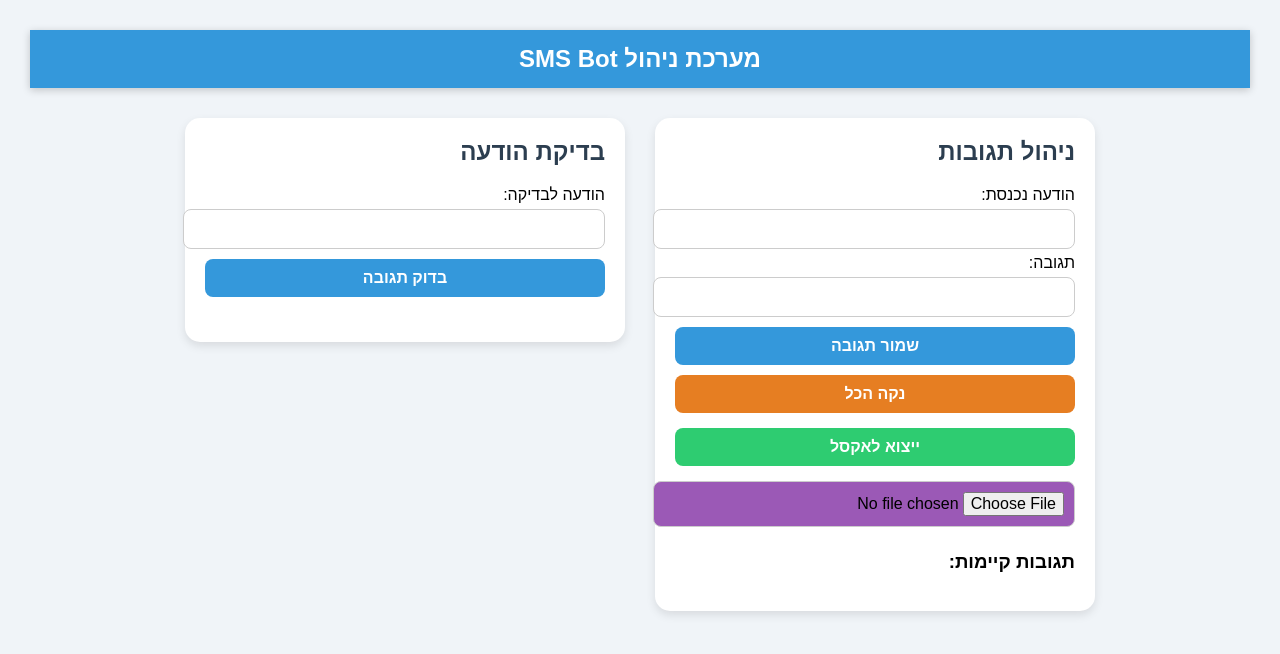
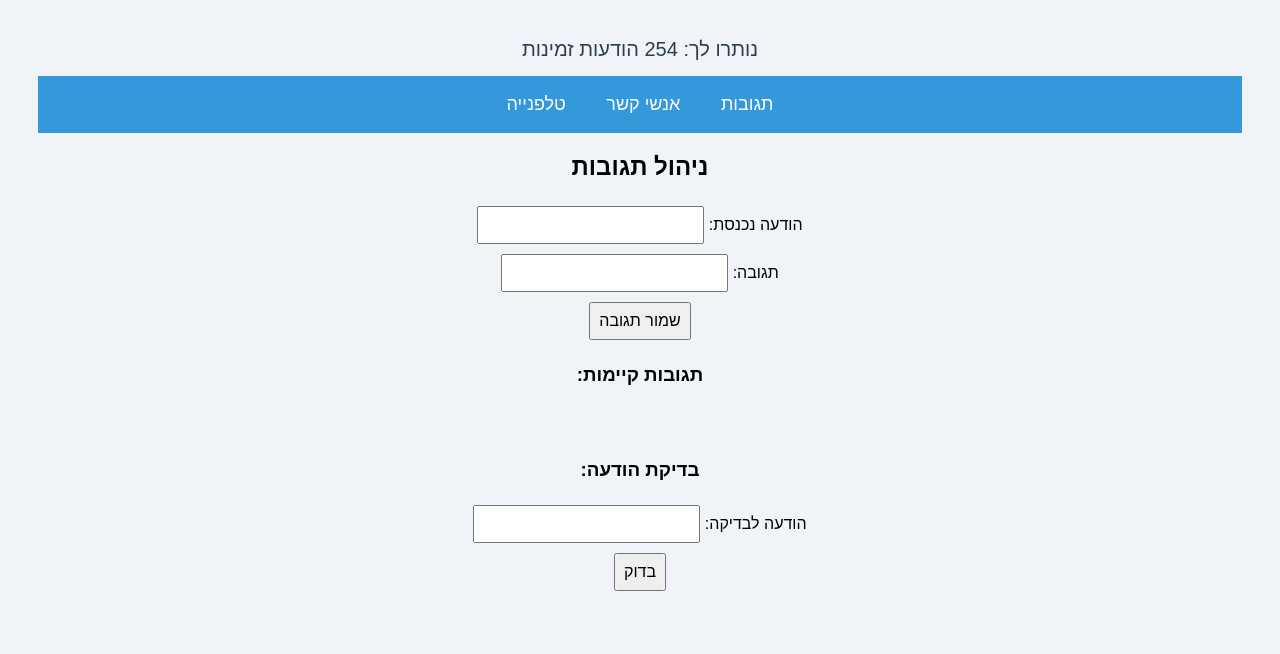
Before and after one commit to uriya222972/sms, a plain HTML site: page index.html in a window 1280 px wide. Drawn offline with Linux system fonts and the light colour scheme.

Commit message:
Update index.html

```diff
--- a/index.html
+++ b/index.html
@@ -3,166 +3,139 @@
 <head>
     <meta charset="UTF-8">
     <title>SMS Bot - מערכת ניהול</title>
-    <script src="https://cdnjs.cloudflare.com/ajax/libs/xlsx/0.18.5/xlsx.full.min.js"></script>
     <style>
         body {
-            font-family: 'Varela Round', Arial, sans-serif;
+            font-family: Arial, sans-serif;
             background-color: #f0f4f8;
+            text-align: center;
             padding: 30px;
-            margin: 0;
         }
         nav {
             background-color: #3498db;
+            padding: 10px;
+            color: white;
+            margin-bottom: 20px;
+        }
+        nav button {
+            background: none;
+            border: none;
+            color: white;
+            font-size: 18px;
+            margin: 0 10px;
+            cursor: pointer;
+        }
+        .tab {
+            display: none;
+        }
+        .tab.active {
+            display: block;
+        }
+        .response, .contact, .call {
+            background: #ffffff;
+            display: inline-block;
+            width: 70%;
+            margin: 10px 0;
             padding: 15px;
-            color: white;
-            text-align: center;
-            font-size: 24px;
-            font-weight: bold;
-            margin-bottom: 30px;
-            box-shadow: 0px 2px 8px rgba(0,0,0,0.2);
+            border-radius: 10px;
+            box-shadow: 0px 2px 6px rgba(0,0,0,0.1);
+            text-align: right;
         }
-        .container {
-            display: flex;
-            gap: 30px;
-            justify-content: center;
-            align-items: flex-start;
-            flex-wrap: wrap;
-        }
-        .section {
-            background: #ffffff;
-            padding: 20px;
-            border-radius: 15px;
-            box-shadow: 0px 4px 10px rgba(0,0,0,0.1);
-            width: 400px;
-        }
-        .response {
-            background: #eef6fc;
-            margin: 10px 0;
-            padding: 10px;
-            border-radius: 8px;
-            text-align: right;
-            position: relative;
-        }
-        .response button {
-            position: absolute;
-            left: 10px;
-            top: 10px;
+        .response { border-right: 5px solid #f39c12; } /* כתום */
+        .contact { border-right: 5px solid #2ecc71; }  /* ירוק */
+        .call { border-right: 5px solid #3498db; }     /* תכלת */
+        .response button, .contact button, .call button {
+            float: left;
             background: #e74c3c;
             color: white;
             border: none;
             padding: 5px 10px;
             border-radius: 5px;
             cursor: pointer;
-            transition: background 0.3s;
-        }
-        .response button:hover {
-            background: #c0392b;
         }
         input, button, select {
-            padding: 10px;
+            padding: 8px;
             margin: 5px 0;
-            width: 100%;
             font-size: 16px;
-            border-radius: 8px;
-            border: 1px solid #ccc;
         }
-        button {
-            background-color: #3498db;
-            color: white;
-            font-weight: bold;
-            border: none;
-            transition: background 0.3s;
-        }
-        button:hover {
-            background-color: #2980b9;
-        }
-        h2 {
-            margin-top: 0;
+        #balance {
+            font-size: 20px;
+            margin-bottom: 15px;
             color: #2c3e50;
-        }
-        .small-btn {
-            background-color: #2ecc71;
-            margin-top: 10px;
-        }
-        .small-btn:hover {
-            background-color: #27ae60;
-        }
-        .danger-btn {
-            background-color: #e67e22;
-        }
-        .danger-btn:hover {
-            background-color: #d35400;
         }
     </style>
 </head>
 <body>
 
+<div id="balance">בודק את יתרת ההודעות...</div>
+
 <nav>
-    מערכת ניהול SMS Bot
+    <button onclick="openTab('responses')">תגובות</button>
+    <button onclick="openTab('contacts')">אנשי קשר</button>
+    <button onclick="openTab('calls')">טלפנייה</button>
 </nav>
 
-<div class="container">
+<div id="responses" class="tab active">
+    <h2>ניהול תגובות</h2>
+    <label>הודעה נכנסת: <input type="text" id="incoming"></label><br>
+    <label>תגובה: <input type="text" id="reply"></label><br>
+    <button onclick="saveResponse()">שמור תגובה</button>
+    <div id="responseList"><h3>תגובות קיימות:</h3></div>
+    <br><br>
+    <h3>בדיקת הודעה:</h3>
+    <label>הודעה לבדיקה: <input type="text" id="testIncoming"></label><br>
+    <button onclick="simulate()">בדוק</button>
+    <p id="simulationResult"></p>
+</div>
 
-    <!-- אזור ניהול תגובות -->
-    <div class="section">
-        <h2>ניהול תגובות</h2>
-        <label>הודעה נכנסת:<br>
-            <input type="text" id="incoming">
-        </label><br>
-        <label>תגובה:<br>
-            <input type="text" id="reply">
-        </label><br>
-        <button onclick="save()">שמור תגובה</button>
-        <button onclick="clearAll()" class="danger-btn">נקה הכל</button>
-        <button onclick="exportToExcel()" class="small-btn">ייצוא לאקסל</button>
-        <input type="file" id="fileInput" accept=".xlsx" onchange="importFromExcel()" class="small-btn" style="background-color:#9b59b6;">
-        <div id="responseList">
-            <h3>תגובות קיימות:</h3>
-        </div>
-    </div>
+<div id="contacts" class="tab">
+    <h2>אנשי קשר</h2>
+    <label>שם: <input type="text" id="contactName"></label><br>
+    <label>מספר טלפון: <input type="text" id="contactPhone"></label><br>
+    <button onclick="saveContact()">שמור איש קשר</button>
+    <div id="contactList"><h3>אנשי קשר קיימים:</h3></div>
+</div>
 
-    <!-- אזור בדיקת הודעות -->
-    <div class="section">
-        <h2>בדיקת הודעה</h2>
-        <label>הודעה לבדיקה:<br>
-            <input type="text" id="testIncoming">
-        </label><br>
-        <button onclick="simulate()">בדוק תגובה</button>
-        <p id="simulationResult" style="margin-top: 20px; font-weight: bold;"></p>
-    </div>
-
+<div id="calls" class="tab">
+    <h2>טלפנייה</h2>
+    <div id="callTarget"><h3>אין אנשי קשר לקרוא</h3></div>
+    <button onclick="nextCall()">הבא בטלפנייה</button>
 </div>
 
 <script>
 let responses = [];
+let contacts = [];
+let currentCallIndex = 0;
 
-function save() {
+function openTab(tabId) {
+    document.querySelectorAll('.tab').forEach(tab => tab.classList.remove('active'));
+    document.getElementById(tabId).classList.add('active');
+}
+
+function saveResponse() {
     const incoming = document.getElementById('incoming').value.trim();
     const reply = document.getElementById('reply').value.trim();
     if (incoming && reply) {
         responses.push({ incoming, reply });
-        updateStorage();
-        load();
+        loadResponses();
         document.getElementById('incoming').value = "";
         document.getElementById('reply').value = "";
     }
 }
 
-function load() {
+function loadResponses() {
     const div = document.getElementById('responseList');
     div.innerHTML = '<h3>תגובות קיימות:</h3>';
     responses.forEach((r, i) => {
         const el = document.createElement('div');
         el.className = 'response';
-        el.innerHTML = `"${r.incoming}" → "${r.reply}" <button onclick="del(${i})">מחק</button>`;
+        el.innerHTML = `"${r.incoming}" → "${r.reply}" <button onclick="delResponse(${i})">מחק</button>`;
         div.appendChild(el);
     });
 }
 
-function del(i) {
+function delResponse(i) {
     responses.splice(i, 1);
-    updateStorage();
-    load();
+    loadResponses();
 }
 
 function simulate() {
@@ -172,59 +145,51 @@ function simulate() {
     document.getElementById('simulationResult').innerText = output;
 }
 
-function updateStorage() {
-    localStorage.setItem('responses', JSON.stringify(responses));
-}
-
-function loadStorage() {
-    const saved = localStorage.getItem('responses');
-    if (saved) {
-        responses = JSON.parse(saved);
-    }
-    load();
-}
-
-function clearAll() {
-    if (confirm("האם אתה בטוח שברצונך למחוק את כל התגובות?")) {
-        responses = [];
-        updateStorage();
-        load();
+function saveContact() {
+    const name = document.getElementById('contactName').value.trim();
+    const phone = document.getElementById('contactPhone').value.trim();
+    if (name && phone) {
+        contacts.push({ name, phone });
+        loadContacts();
+        document.getElementById('contactName').value = "";
+        document.getElementById('contactPhone').value = "";
     }
 }
 
-function exportToExcel() {
-    if (responses.length === 0) {
-        alert("אין תגובות לייצא!");
+function loadContacts() {
+    const div = document.getElementById('contactList');
+    div.innerHTML = '<h3>אנשי קשר קיימים:</h3>';
+    contacts.forEach((c, i) => {
+        const el = document.createElement('div');
+        el.className = 'contact';
+        el.innerHTML = `${c.name} - ${c.phone} <button onclick="delContact(${i})">מחק</button>`;
+        div.appendChild(el);
+    });
+}
+
+function delContact(i) {
+    contacts.splice(i, 1);
+    loadContacts();
+}
+
+function nextCall() {
+    if (contacts.length === 0) {
+        document.getElementById('callTarget').innerHTML = '<h3>אין אנשי קשר לקרוא</h3>';
         return;
     }
-    const ws = XLSX.utils.json_to_sheet(responses);
-    const wb = XLSX.utils.book_new();
-    XLSX.utils.book_append_sheet(wb, ws, "תגובות");
-    XLSX.writeFile(wb, "תגובות.xlsx");
+    if (currentCallIndex >= contacts.length) {
+        currentCallIndex = 0;
+    }
+    const c = contacts[currentCallIndex];
+    document.getElementById('callTarget').innerHTML = `<div class="call">${c.name} - ${c.phone}</div>`;
+    currentCallIndex++;
 }
 
-function importFromExcel() {
-    const file = document.getElementById('fileInput').files[0];
-    if (!file) return;
-    const reader = new FileReader();
-    reader.onload = function(e) {
-        const data = new Uint8Array(e.target.result);
-        const workbook = XLSX.read(data, { type: 'array' });
-        const firstSheet = workbook.Sheets[workbook.SheetNames[0]];
-        const imported = XLSX.utils.sheet_to_json(firstSheet);
-        imported.forEach(item => {
-            if (item.incoming && item.reply) {
-                responses.push({ incoming: item.incoming, reply: item.reply });
-            }
-        });
-        updateStorage();
-        load();
-        alert("ייבוא הצליח!");
-    };
-    reader.readAsArrayBuffer(file);
-}
+// הדמיה להודעת כמות הודעות זמינות
+document.getElementById('balance').innerText = "נותרו לך: 254 הודעות זמינות";
 
-loadStorage();
+loadResponses();
+loadContacts();
 </script>
 
 </body>
```
